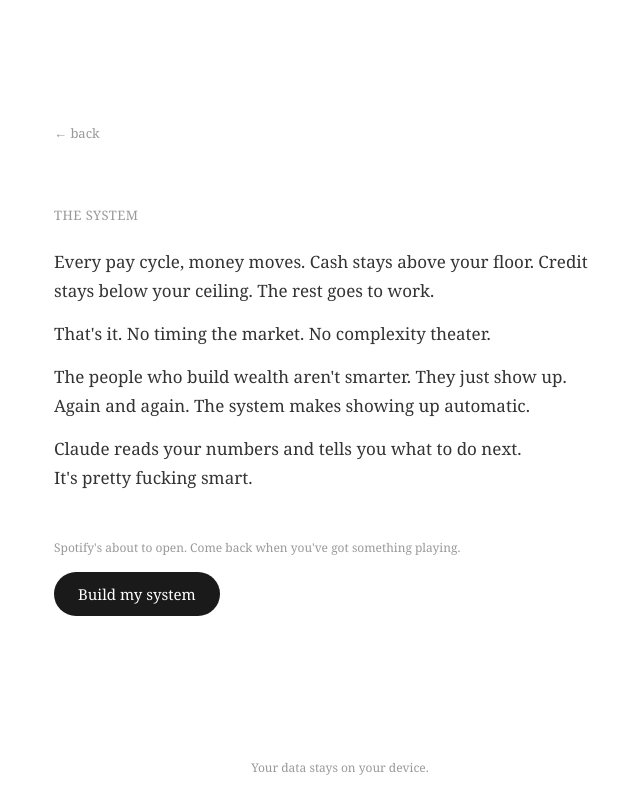
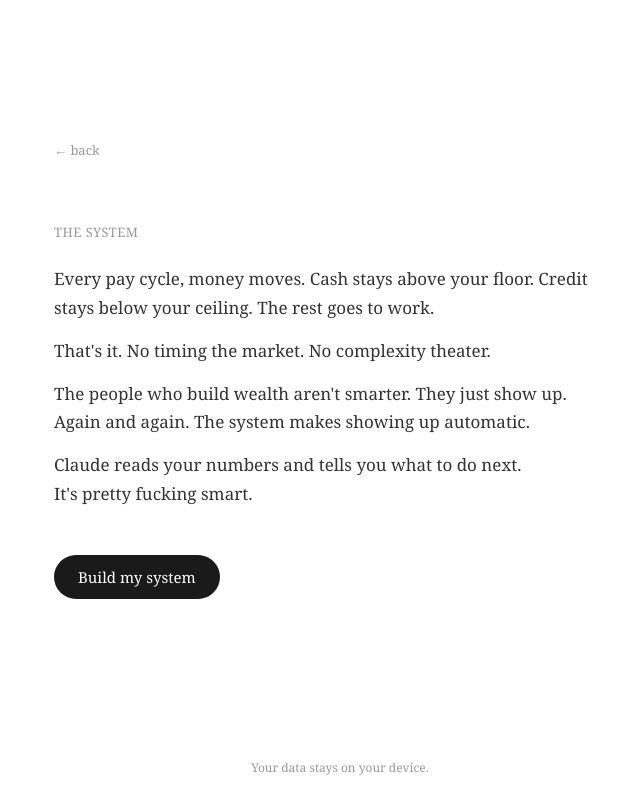
Before and after one commit to mattcalvetti/oneshot-v2, a React (Vite) app: page / in a window 1280 px wide. Both pictures are taken after a click on the button "Begin". Shown: the whole page, without its empty margins (300-940 px from the left). Built offline with nearby package versions, Linux system fonts and the light colour scheme.

Commit message:
remove spotify redirect from build my system

```diff
--- a/src/App.jsx
+++ b/src/App.jsx
@@ -5,7 +5,7 @@
 const pct = (n) => n.toFixed(1) + '%';
 
 const defaultForm = {
-  name: '', age: '', income: '', frequency: 'annual', currency: 'AUD',
+  name: '', age: '', income: '', frequency: 'annual', currency: 'USD',
   cash: '', cashFloor: '', creditBalance: '', creditTarget: '',
   etfs: '', crypto: '', super: '', property: '', other_assets: '',
   rent: '', utilities: '', groceries: '', dining: '', transport: '', health: '', subscriptions: '', personal: '', savings_invest: '',
@@ -175,19 +175,11 @@
           </p>
         </div>
 
-        <p style={{ ...s.small, marginTop: 32, marginBottom: 16 }}>
-          Spotify's about to open. Come back when you've got something playing.
-
-        </p>
-
         <button
-          style={{ ...s.btn, marginTop: 0 }}
-          onClick={() => {
-            window.open('https://open.spotify.com', '_blank');
-            setView('setup');
-          }}
-        >
-          Build my system
+        style={{ ...s.btn, marginTop: 32 }}
+        onClick={() => setView('setup')}
+>
+        Build my system
         </button>
 
         <p style={{ ...s.small, position: 'fixed', bottom: 24, left: 0, right: 0, textAlign: 'center' }}>
```
